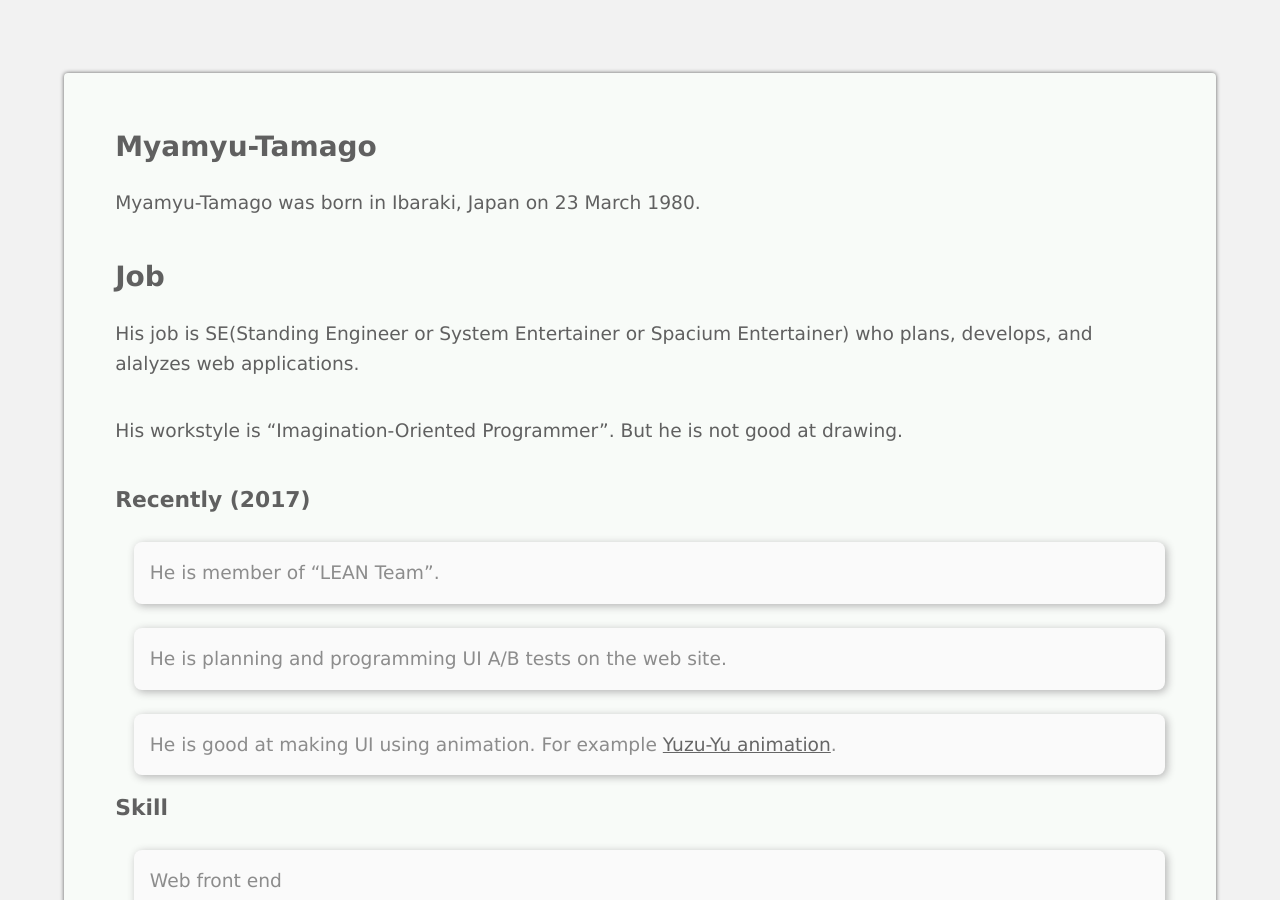
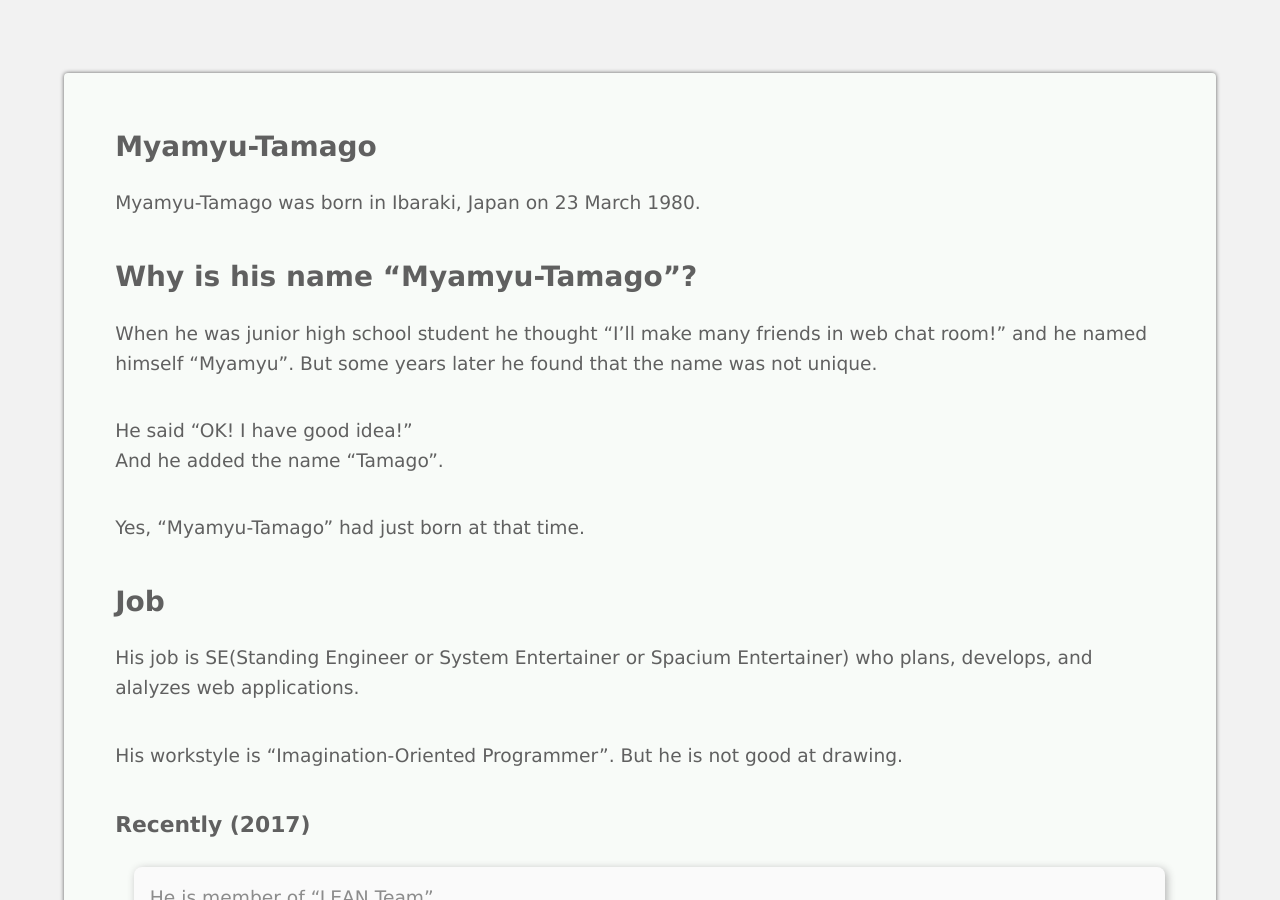
Before and after one commit to myamyu/myamyu.github.io, a Jekyll site: the page built from en/index.md, in a window 1280 px wide and 900 px high, scrolled down 389 px. Built offline with Jekyll 4.4.1, drawn with Linux system fonts in a browser that asks for light colours; some of the changed text lies outside the part shown.

```diff
--- a/en/index.md
+++ b/en/index.md
@@ -1,13 +1,23 @@
 ---
-layout: page_en
-title: About Myamyu-Tamago
-toc: true
+title: "About Myamyu-Tamago"
 ---
 
 Myamyu-Tamago
 ==============
 
 Myamyu-Tamago was born in Ibaraki, Japan on 23 March 1980.
+
+
+Why is his name "Myamyu-Tamago"?
+-----------------------------------
+
+When he was junior high school student he thought "I'll make many friends in web chat room!" and he named himself "Myamyu".
+But some years later he found that the name was not unique.
+
+He said "OK! I have good idea!"
+And he added the name "Tamago".
+
+Yes, "Myamyu-Tamago" had just born at that time.
 
 Job
 ----
@@ -22,7 +32,7 @@ His workstyle is "Imagination-Oriented Programmer". But he is not good at drawin
 - He is planning and programming UI A/B tests on the web site.
 - He is good at making UI using animation. For example [Yuzu-Yu animation](https://myamyu.github.io/yuzuyu/).
 
-### Skill
+### Skills
 
 - Web front end
   - JavaScript
```
Also changed, not shown: other parts of en/index.md (+0 -11 lines), history.md (+0 -1 lines), index.md (+1 -2 lines).
